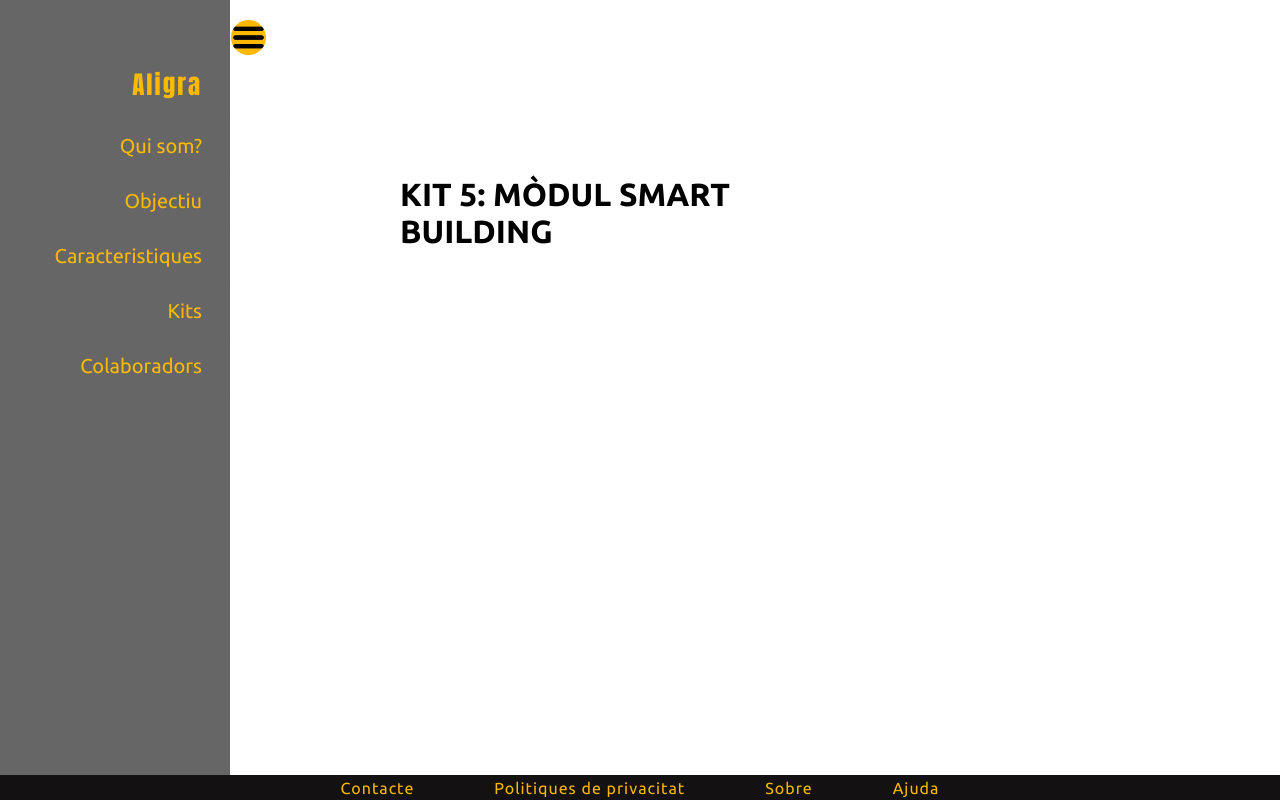
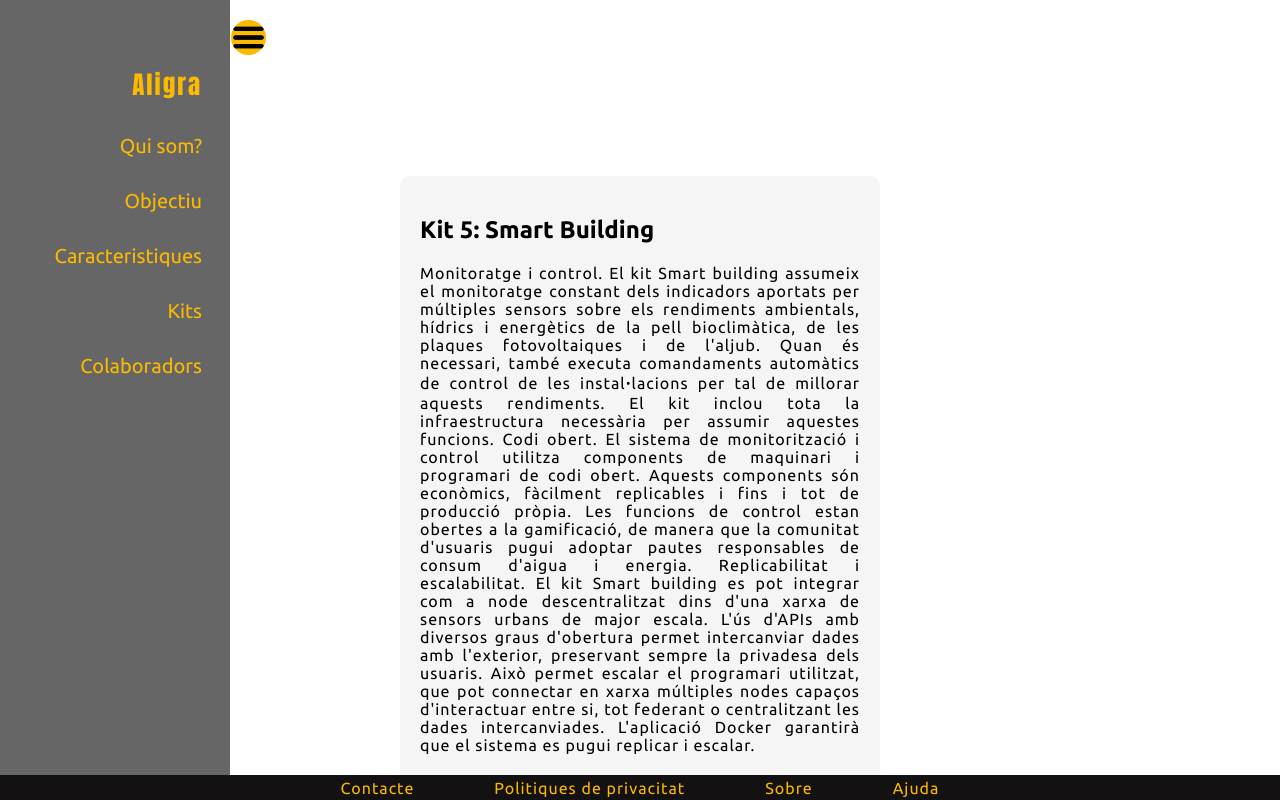
Before and after one commit to Manuraptor/amunt-p1-aligra, a SvelteKit app: page /kitPage5 in a window 1280 px wide. Shown: the top 800 px of the page. Built offline with nearby package versions, Linux system fonts and the light colour scheme.

Commit message:
creando las page kits

```diff
--- a/src/routes/kitPage1/+page.svelte
+++ b/src/routes/kitPage1/+page.svelte
@@ -1 +1,34 @@
-<h1>KIT 1: MÒDUL AMPLIACÍO DE VOLUM</h1>
+<script>
+    import {fade} from 'svelte/transition';
+    import Imagen1 from "$lib/imagenes/kits/ImgKit1.jpg";
+</script>
+
+    <section>
+        <div>
+            <h2>Kit 1: D’ampliació de volum</h2>
+            <p> Modularitat adaptable. Es tracta d'un sistema modular bidimensional, lleuger i en sec, desmuntable i reutilitzable,
+                basat principalment en fusta microlaminada. La modulació proposada permet resoldre fàcilment diverses mides d'ampliació.
+
+                Economia material. El sistema es diferencia d'altres solucions basades en fusta per la reducció de l’ús de material,
+                en un exercici d'optimització radical dels recursos mitjançant l'aprofitament de les tècniques més avançades de la indústria de la fusta.
+
+                Prestacions estructurals i acústiques. La combinació d'un entramat lleuger de fusta amb una capa de compressió de formigó armat
+                colꞏlaborant permet millorar alhora les prestacions estructurals i acústiques del mòdul de forjat.
+
+            </p>
+        </div>
+         <img class="ImgKit1" transition:fade src={Imagen1} alt="foto"/>
+    </section>
+
+<style>
+
+    div{
+        background-color: #f5f5f5;
+        border-radius: 10px;
+        padding: 20px;
+        text-align: justify;
+        margin-bottom: 50px;
+    }
+
+
+</style>
--- a/src/routes/kitPage2/+page.svelte
+++ b/src/routes/kitPage2/+page.svelte
@@ -1 +1,27 @@
-<h1>KIT 2:MÒDUL D'ENVOLUPANT BIOCLIMÀTICA</h1>
+<script>
+    import {fade} from 'svelte/transition';
+    import Imagen2 from "$lib/imagenes/kits/ImgKit2.jpg"
+</script>
+
+<section>
+    <div>
+        <h2>Kit 2: d’envolupant bioclimàtica</h2>
+        <p>Sistema modular amb diferents combinacions possibles, adaptable, segons s'agreguin o substitueixin materials, per a obra nova, rehabilitació, espais habitables i espais bioclimàtics.
+            Es diferencia de les alternatives existents en el mercat (SATEs de construcció in situ, humida, amb materials d'alt impacte ambiental i no recuperables) per la seva concepció en sec, reversible i amb materials recuperables.
+            Sistema industrialitzat off-site, fabricat en taller, dissenyat en tecnologia BIM i fabricat mitjançant CAD-CAM i muntat en sec amb unions reversibles.
+        </p>
+    </div>
+    <img class="ImgKit2" transition:fade src={Imagen2} alt="foto"/>
+</section>
+<style>
+
+    div{
+        background-color: #f5f5f5;
+        border-radius: 10px;
+        padding: 20px;
+        text-align: justify;
+        margin-bottom: 50px;
+    }
+
+
+</style>
--- a/src/routes/kitPage3/+page.svelte
+++ b/src/routes/kitPage3/+page.svelte
@@ -1 +1,38 @@
-<h1>KIT 3: MÒDUL ALJUB</h1>
+<script>
+    import {fade} from 'svelte/transition';
+    import Imagen3 from "$lib/imagenes/kits/ImgKit3.jpg";
+</script>
+
+<section>
+    <div>
+        <h2>Kit 3: Aljub</h2>
+        <p>Sistema bicapa compost, que integra una safata aljub estructural que pot suportar dos tipus de capa d'acabat
+            superior: una vegetal i una altra transitable, sense perjudici de que en el futur es puguin desenvolupar
+            d’altres tipus.
+            Usos: l'aigua recuperada per l'aljub serveix pel reg per degoteig de la coberta vegetal i de l'envolupant
+            vegetal en façana. En cas de pluges torrencials, el sistema desguassa cap als baixants pluvials quan arriba
+            a la seva capacitat màxima.
+            Commutació de fonts: el reg per degoteig funciona tant amb aigua recuperada de pluja com, en casos
+            d'emergència, amb aigua de xarxa. Aquest mode s'activa amb nivells baixos d'aigua emmagatzemada en l'aljub o
+            quan el sensor de qualitat de l'aigua dóna un senyal per a la seva renovació. El sistema d'emergència
+            s'encarregad'emplenar l'aljub fins a aconseguir el nivell d'aigua necessària per al reg diari
+            Excés d’aigua: l'aljub porta un sobreeixidor per a la descàrrega d'aigua cap als baixants pluvials.
+            Adaptabilitat: és monitoritzable i ajustable en quantitat i freqüència de reg per l'usuaria través de l'app
+            del kit smart building.
+        </p>
+    </div>
+    <img class="ImgKit3" transition:fade src={Imagen3} alt="foto"/>
+</section>
+
+<style>
+
+    div{
+        background-color: #f5f5f5;
+        border-radius: 10px;
+        padding: 20px;
+        text-align: justify;
+        margin-bottom: 50px;
+    }
+
+
+</style>
--- a/src/routes/kitPage4/+page.svelte
+++ b/src/routes/kitPage4/+page.svelte
@@ -1 +1,31 @@
-<h1>KIT 4: MÒDUL FOTOVOLTAIC</h1>
+<script>
+    import {fade} from 'svelte/transition';
+    import Imagen4 from "$lib/imagenes/kits/ImgKit4.jpg";
+</script>
+
+<section>
+    <div>
+        <h2>Kit 4: Fotovoltaic</h2>
+        <p>Sistema modular que permetrà la creació d'una comunitat energètica que podrà arribar a subministrar energia
+            per a tot l'edifici.
+            Solució completament integrada que redueix els problemes associats a la instalꞏlació d'aquesta mena de
+            sistemes en edificis d'habitatges (espai, facilitat d'instalꞏlació, constitució de la comunitat…).
+            Pèrgola fotovoltaica que permetrà habilitar nous espais ombrejats en la coberta, sense perdre superfície
+            disponible.
+        </p>
+    </div>
+    <img class="ImgKit4" transition:fade src={Imagen4} alt="foto"/>
+</section>
+
+<style>
+
+    div{
+        background-color: #f5f5f5;
+        border-radius: 10px;
+        padding: 20px;
+        text-align: justify;
+        margin-bottom: 50px;
+    }
+
+
+</style>
--- a/src/routes/kitPage5/+page.svelte
+++ b/src/routes/kitPage5/+page.svelte
@@ -1 +1,39 @@
-<h1>KIT 5: MÒDUL SMART BUILDING </h1>
+<script>
+    import {fade} from 'svelte/transition';
+    import Imagen5 from "$lib/imagenes/kits/ImgKit5.jpg";
+</script>
+
+<section>
+    <div>
+        <h2>Kit 5: Smart Building</h2>
+        <p>Monitoratge i control. El kit Smart building assumeix el monitoratge constant dels indicadors aportats per
+            múltiples sensors sobre els rendiments ambientals, hídrics i energètics de la pell bioclimàtica, de les
+            plaques fotovoltaiques i de l'aljub. Quan és necessari, també executa comandaments automàtics de control de
+            les instalꞏlacions per tal de millorar aquests rendiments. El kit inclou tota la infraestructura necessària
+            per assumir aquestes funcions.
+            Codi obert. El sistema de monitorització i control utilitza components de maquinari i programari de codi
+            obert. Aquests components són econòmics, fàcilment replicables i fins i tot de producció pròpia. Les
+            funcions de control estan obertes a la gamificació, de manera que la comunitat d'usuaris pugui adoptar
+            pautes responsables de consum d'aigua i energia.
+            Replicabilitat i escalabilitat. El kit Smart building es pot integrar com a node descentralitzat dins d'una
+            xarxa de sensors urbans de major escala. L'ús d'APIs amb diversos graus d'obertura permet intercanviar dades
+            amb l'exterior, preservant sempre la privadesa dels usuaris. Això permet escalar el programari utilitzat,
+            que pot connectar en xarxa múltiples nodes capaços d'interactuar entre si, tot federant o centralitzant les
+            dades intercanviades. L'aplicació Docker garantirà que el sistema es pugui replicar i escalar.
+        </p>
+    </div>
+    <img class="ImgKit5" transition:fade src={Imagen5} alt="foto"/>
+</section>
+
+<style>
+
+    div{
+        background-color: #f5f5f5;
+        border-radius: 10px;
+        padding: 20px;
+        text-align: justify;
+        margin-bottom: 50px;
+    }
+
+
+</style>
```
